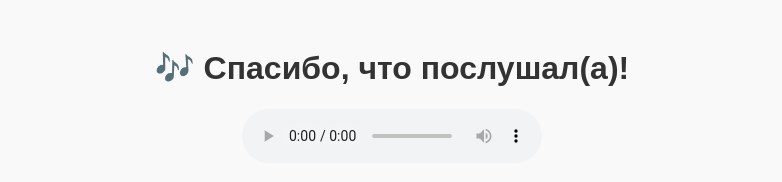
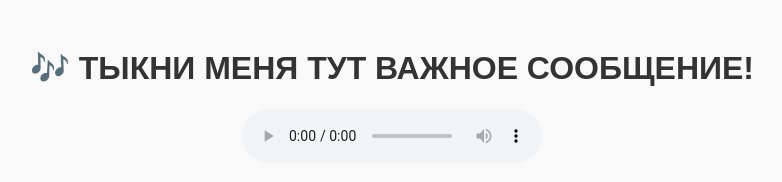
Before and after one commit to Foma322/smeh, a plain HTML site: page index.html in a window 1280 px wide. Shown: the whole page, without its empty margins (248-1030 px from the left). Drawn offline with Linux system fonts and the light colour scheme.

Commit message:
Update index.html

```diff
--- a/index.html
+++ b/index.html
@@ -20,7 +20,7 @@
   </style>
 </head>
 <body>
-  <h1>🎶 Спасибо, что послушал(а)!</h1>
+  <h1>🎶 ТЫКНИ МЕНЯ ТУТ ВАЖНОЕ СООБЩЕНИЕ!</h1>
   <audio id="audio" controls autoplay>
     <source src="smeh.mp3" type="audio/mpeg">
     Ваш браузер не поддерживает аудио.
@@ -37,4 +37,5 @@
     });
   </script>
 </body>
+
 </html>
```
